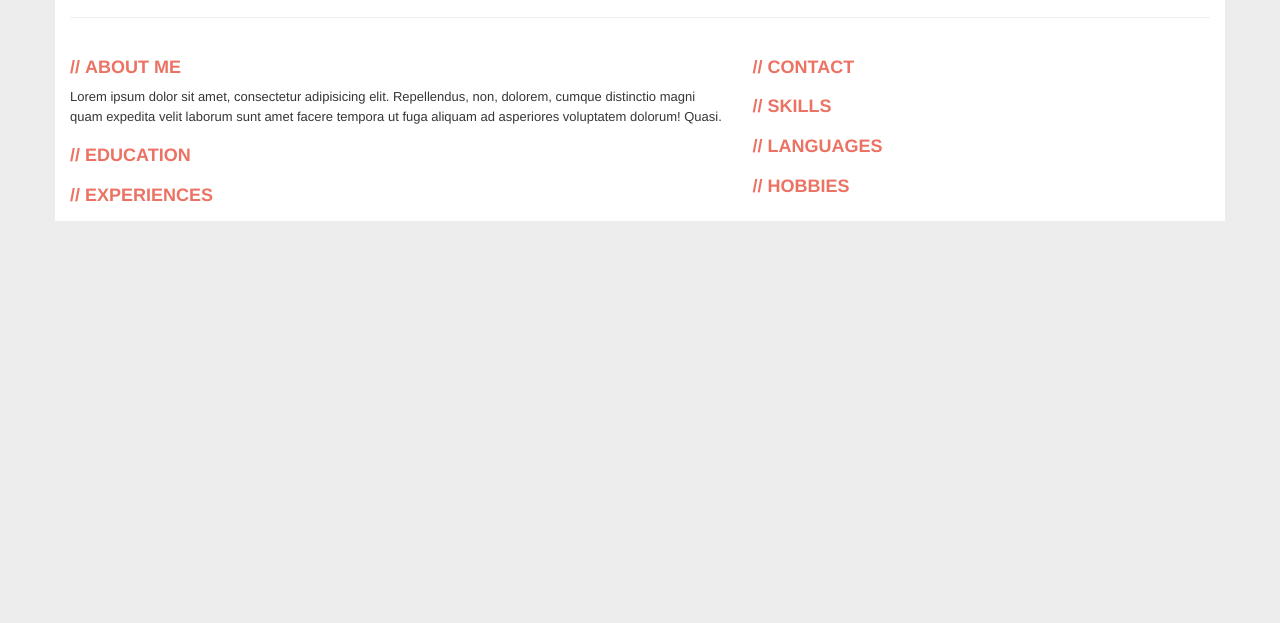
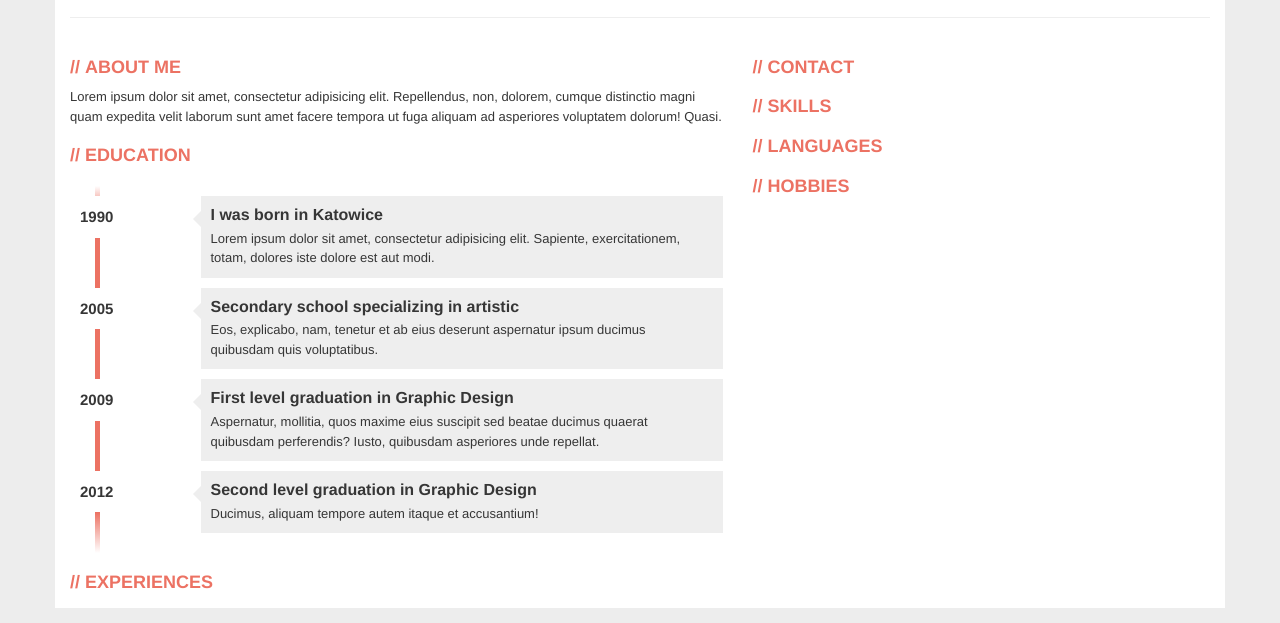
Before and after one commit to tw-xian-orientation-2016/bootstrap-bootcamp-nancymi, a plain HTML site: page index.html in a window 1280 px wide. Shown: the part 291-914 px from the top of the page. Before the commit the page ends 800 px from the top, so only its background shows below. Drawn offline with Linux system fonts and the light colour scheme.

Commit message:
FInish: module -- about me & education

```diff
--- a/css/main.css
+++ b/css/main.css
@@ -75,7 +75,85 @@ body {
   margin-right: 5px;
 }
 
-.box p{
+.box p {
   font-size: 1.3em;
   line-height: 1.5em;
 }
+
+#education {
+  margin-top: 20px;
+  position: relative;
+  padding: 1em 0;
+  list-style: none;
+}
+
+#education:before {
+  width: 5px;
+  height: 100%;
+  position: absolute;
+  left: 25px;
+  top: 0;
+  content: ' ';
+  display: block;
+  background: linear-gradient(to bottom, #ffffff 0%,#ec7263 7%,#ec7263 89%,#ffffff 100%);
+}
+
+#education li {
+  width: 100%;
+  z-index: 2;
+  position: relative;
+  float: left;
+}
+
+#education .year {
+  width: 10%;
+  background: #fff;
+  padding: 10px;
+  font-size: 1.5em;
+  font-weight: 700;
+  display: inline-block;
+}
+
+#education .description {
+  width: 80%;
+  display: inline-block;
+  background: #eee;
+  margin-bottom: 10px;
+  position: relative;
+  padding: 10px 10px 0 10px;
+}
+
+#education .description h3 {
+  font-size: 1.6em;
+  margin: 0;
+  padding: 0;
+  font-weight: 700;
+}
+
+#education .description p {
+  font-size: 1.3em;
+  margin-top: 5px;
+  padding: 0;
+}
+
+#education .description:after {
+  content: '';
+  position: absolute;
+  top: 15px;
+  right: 0;
+  left: -16px;
+  height: 0;
+  width: 0;
+  border: solid transparent;
+  border-right-color: #eee;
+  border-width: 8px;
+  pointer-events: none;
+}
+
+.pull-left {
+  float: left!important;
+}
+
+.pull-right {
+  float: right!important;
+}
--- a/index.html
+++ b/index.html
@@ -3,7 +3,7 @@
 <head>
   <meta name="viewport" content="width=device-width, initial-scale=1">
   <link href="css/bootstrap.min.css" rel="stylesheet">
-  <link rel="stylesheet" href="css/bootstap-theme.min.css">
+  <link rel="stylesheet" href="css/bootstrap-theme.min.css">
   <link rel="stylesheet" type="text/css" href="css/main.css">
   <title></title>
 </head>
@@ -32,6 +32,38 @@
         </div>
         <div class="box">
           <h2>education</h2>
+          <ul id="education" class="clearfix">
+            <li>
+              <div class="year pull-left">1990</div>
+              <div class="description pull-right">
+                <h3>I was born in Katowice</h3>
+                <p>
+                  Lorem ipsum dolor sit amet, consectetur adipisicing elit. Sapiente, exercitationem, totam, dolores iste dolore est aut modi.
+                </p>
+              </div>
+            </li>
+            <li>
+              <div class="year pull-left">2005</div>
+              <div class="description pull-right">
+                <h3>Secondary school specializing in artistic</h3>
+                <p>Eos, explicabo, nam, tenetur et ab eius deserunt aspernatur ipsum ducimus quibusdam quis voluptatibus.</p>
+              </div>
+            </li>
+            <li>
+              <div class="year pull-left">2009</div>
+              <div class="description pull-right">
+                <h3>First level graduation in Graphic Design</h3>
+                <p>Aspernatur, mollitia, quos maxime eius suscipit sed beatae ducimus quaerat quibusdam perferendis? Iusto, quibusdam asperiores unde repellat.</p>
+              </div>
+            </li>
+            <li>
+              <div class="year pull-left">2012</div>
+              <div class="description pull-right">
+                <h3>Second level graduation in Graphic Design</h3>
+                <p>Ducimus, aliquam tempore autem itaque et accusantium!</p>
+              </div>
+            </li>
+          </ul>
         </div>
         <div class="box">
           <h2>experiences</h2>
```
